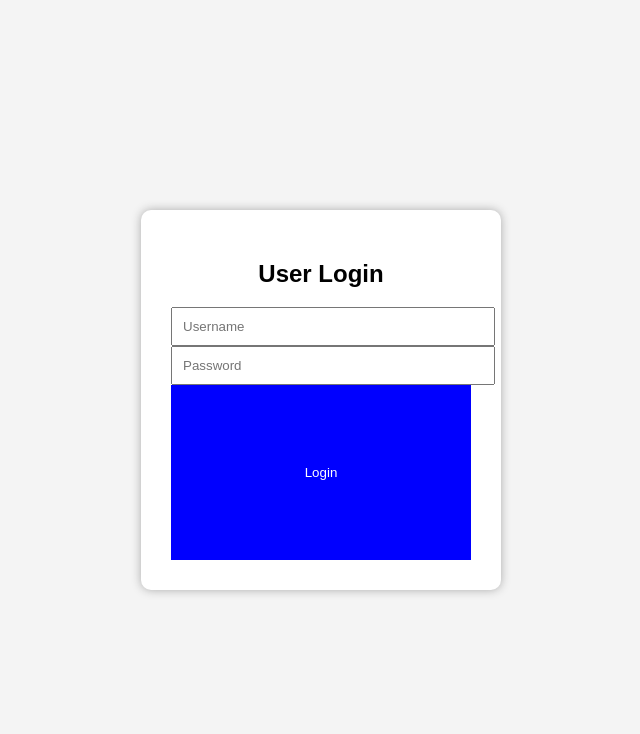
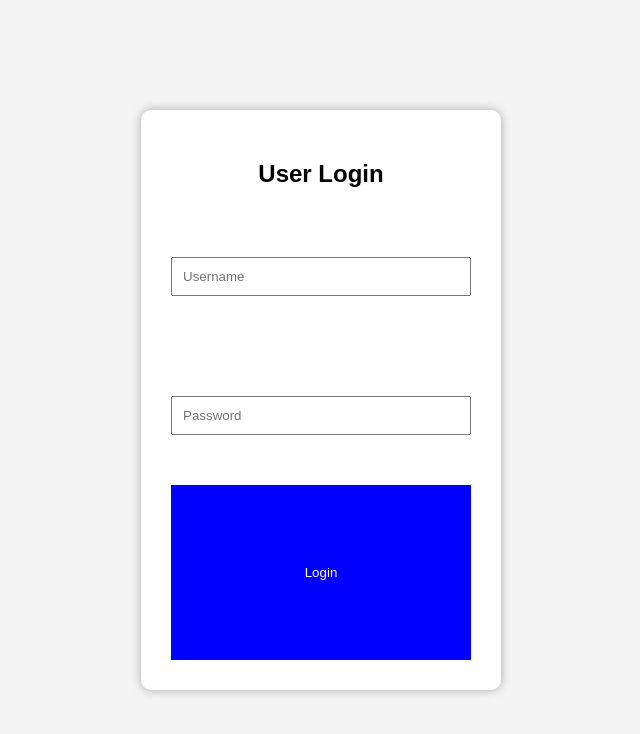
Before and after one commit to TanishkaKadam5105/DevOpsRepository, a plain HTML site: page login.html in a window 1280 px wide. Shown: the whole page, without its empty margins (319-959 px from the left). Drawn offline with Linux system fonts and the light colour scheme.

Commit message:
new margin merge conflict resolved

```diff
--- a/login.html
+++ b/login.html
@@ -27,11 +27,7 @@
         input {
             width: 100%;
             padding: 10px;
-<<<<<<< HEAD
             margin: 50px 0;
-=======
-           margin: 60px 0;
->>>>>>> b0bf0b5afcb7ebd7325f30559239c18c38e7240d
             box-sizing: border-box;
         }
         button {
```
